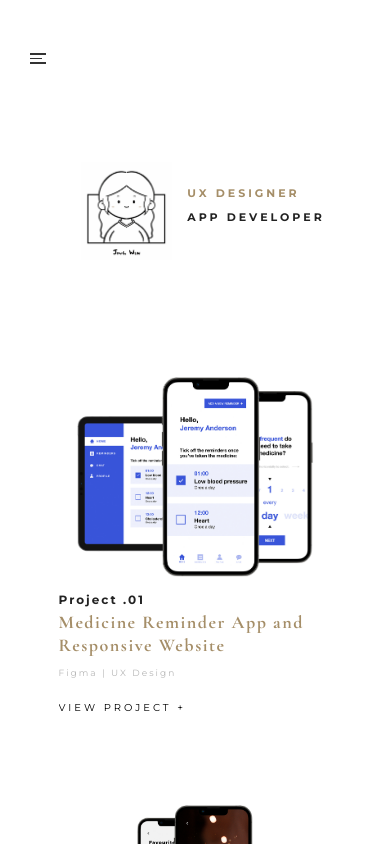
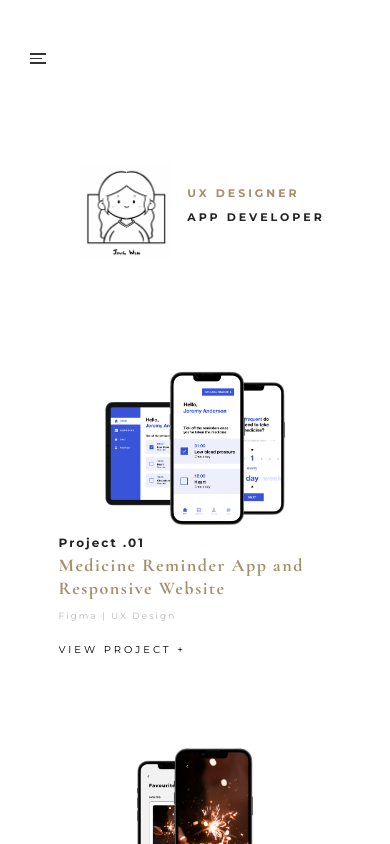
Before and after one commit to JingWen23/Portfolio, a React (Create React App) app: page / in a window 390 px wide. Shown: the top 844 px of the page. Built offline with nearby package versions, Linux system fonts and the light colour scheme; a web font is replaced by a local one.

Commit message:
Styling changes to all pages

```diff
--- a/src/App.css
+++ b/src/App.css
@@ -352,11 +352,6 @@ body {
   /* background-color: cornflowerblue; */
 }
 
-.one,
-.one-three {
-  /* background-color: coral; */
-}
-
 .projone-phone-wrapper-grid {
   display: none;
 }
@@ -746,14 +741,14 @@ body {
     height: auto;
   }
   .projone-cover-img {
-    width: 80%;
+    width: 69%;
     height: auto;
     display: block;
     margin-left: auto;
     margin-right: auto;
   }
   .projtwo-cover-img {
-    width: 40%;
+    width: 50%;
     height: auto;
     margin-bottom: 3rem;
   }
@@ -853,13 +848,9 @@ body {
   .home-intro-img {
     width: 60%;
   }
-  .projone-cover-img {
+  /* .projone-cover-img {
     width: 90%;
-    height: auto;
-    display: block;
-    margin-left: auto;
-    margin-right: auto;
-  }
+  } */
   .projtwo-cover-img {
     width: 50%;
   }
@@ -921,15 +912,14 @@ body {
     width: 70%;
   }
   .projtwo-phone-wrapper-grid {
-    margin-top: 2vh;
+    margin-top: 8vh;
     display: block;
     width: 70%;
   }
   .projthree-phone-wrapper-grid {
-    margin-top: 10vh;
+    margin-top: 7vh;
     display: block;
     width: 70%;
-    height: 49vh;
   }
   .projfour-phone-wrapper-grid {
     margin-top: 0vh;
@@ -937,7 +927,7 @@ body {
     width: 70%;
   }
   .projfive-phone-wrapper-grid {
-    margin-top: 12vh;
+    margin-top: 8vh;
     display: block;
     width: 70%;
   }
@@ -950,7 +940,7 @@ body {
 }
 
 @media (max-width: 320px) {
-  .content-area {
+  /* .content-area {
     margin-left: 0rem;
   }
 
@@ -962,38 +952,31 @@ body {
     grid-template-columns: 2.5fr 3fr;
     grid-gap: 15px;
     width: 90%;
-    /* height: 20vh; */
     margin-top: 15vh;
 
   }
   .projone-phone-wrapper-grid {
-    /* margin-top: 7vh; */
     display: block;
     width: 70%;
     height: auto;
   }
   .projone-phone-wrapper-grid,
   .projtwo-phone-wrapper-grid {
-    /* margin-top: 7vh; */
     display: block;
     width: 70%;
     height: auto;
   }
   .projthree-phone-wrapper-grid {
-    /* margin-top: 12vh; */
     display: block;
     width: 70%;
     height: auto;
-    /* height: 50vh; */
   }
   .projfour-phone-wrapper-grid {
-    /* margin-top: 0; */
     display: block;
     width: 70%;
     height: auto;
   }
   .projfive-phone-wrapper-grid {
-    /* margin-top: 12vh; */
     display: block;
     width: 70%;
     height: auto;
@@ -1036,14 +1019,14 @@ body {
     letter-spacing: 1.5px;
   }
   .proj-cover-titlethree {
-    /* line-height: 0; */
     font-size: 0.9rem;
-    padding: 0 0 0.2rem 0;
+    padding: 0 0 0 0;
+
   }
   .proj-cover-titlefour {
     line-height: 0;
     font-size: 1rem;
-  }
+  } */
 }
 
 
--- a/src/ProjectThree.js
+++ b/src/ProjectThree.js
@@ -3,23 +3,8 @@ import React, {useEffect, useState, useRef} from 'react';
 import { render } from "react-dom";
 import Popup from "reactjs-popup";
 import BurgerIcon from "./BurgerIcon";
-import HomeIntro from "./asset/HomeIntro.png";
-import AboutIntro from "./asset/AboutIntro.jpg";
 import Logo from "./asset/Logo.png";
-import ProjOne from "./asset/ProjOne.png";
-import ProjOneScreen1 from "./asset/ProjOneScreen1.jpg";
-import ProjOneScreen2 from "./asset/ProjOneScreen2.png";
-import ProjOneScreen3 from "./asset/ProjOneScreen3.png";
-import ProjOneScreen4 from "./asset/ProjOneScreen4.png";
-import ProjOneScreen5 from "./asset/ProjOneScreen5.png";
-import ProjOnePersona from "./asset/ProjOnePersona.png"
-import ProjOnePrototype from "./asset/ProjOnePrototype.png";
-import ProjOneResponsive from "./asset/ProjOneResponsive.jpg";
-import ProjOneSitemap from "./asset/ProjOneSitemap.jpeg";
-import ProjTwo from "./asset/ProjTwo.jpg";
-import ProjThree from "./asset/ProjThree.jpg";
-import ProjFour from "./asset/ProjFour.png";
-import ProjFive from "./asset/ProjFive.jpg";
+import ProjThreePaperWireframe from "./asset/ProjThreePaperWireframe.png";
 import ProjThreeIntro from "./asset/ProjThreeIntro.mp4";
 import ProjThreeDigitalWireframe from "./asset/ProjThreeDigitalWireframe.jpg"
 import ProjThreeDigitalWireframeSmall from "./asset/ProjThreeDigitalWireframeSmall.jpg"
@@ -170,7 +155,7 @@ function ProjectThree() {
                     <div className="projthree-section-three-container">
                         <h5 className="proj-section-subtitle">Paper Wireframes</h5>
                         <p className="proj-section-content">Paper wireframes were sketched for each screen of the website. Different designs were constructed to explore the possibilities. </p>
-                        <img src={ProjOnePrototype} className="projone-prototype-img" alt="Logo" />
+                        <img src={ProjThreePaperWireframe} className="projone-prototype-img" alt="Logo" />
                     </div>
                     <div className="projthree-section-three-container">
                         <h5 className="proj-section-subtitle">Digital Wireframes</h5>
@@ -319,7 +304,7 @@ function ProjectThree() {
             </div>
             </div>
 
-            <div ref={projConclusion} className="proj-section-container" data-aos="fade-in">
+            <div ref={projConclusion} className="proj-section-container">
                 <h2 className="proj-section-title">Conclusion</h2>
 
                 <div className="projone-section-three">
```
Also changed, not shown: src/Home.js (+11 -32 lines), src/ProjectFour.js (+0 -28 lines), src/ProjectOne.js (+0 -8 lines), src/ProjectTwo.js (+0 -24 lines), src/Projects.js (+0 -10 lines), src/Temporary.js (+0 -16 lines).
